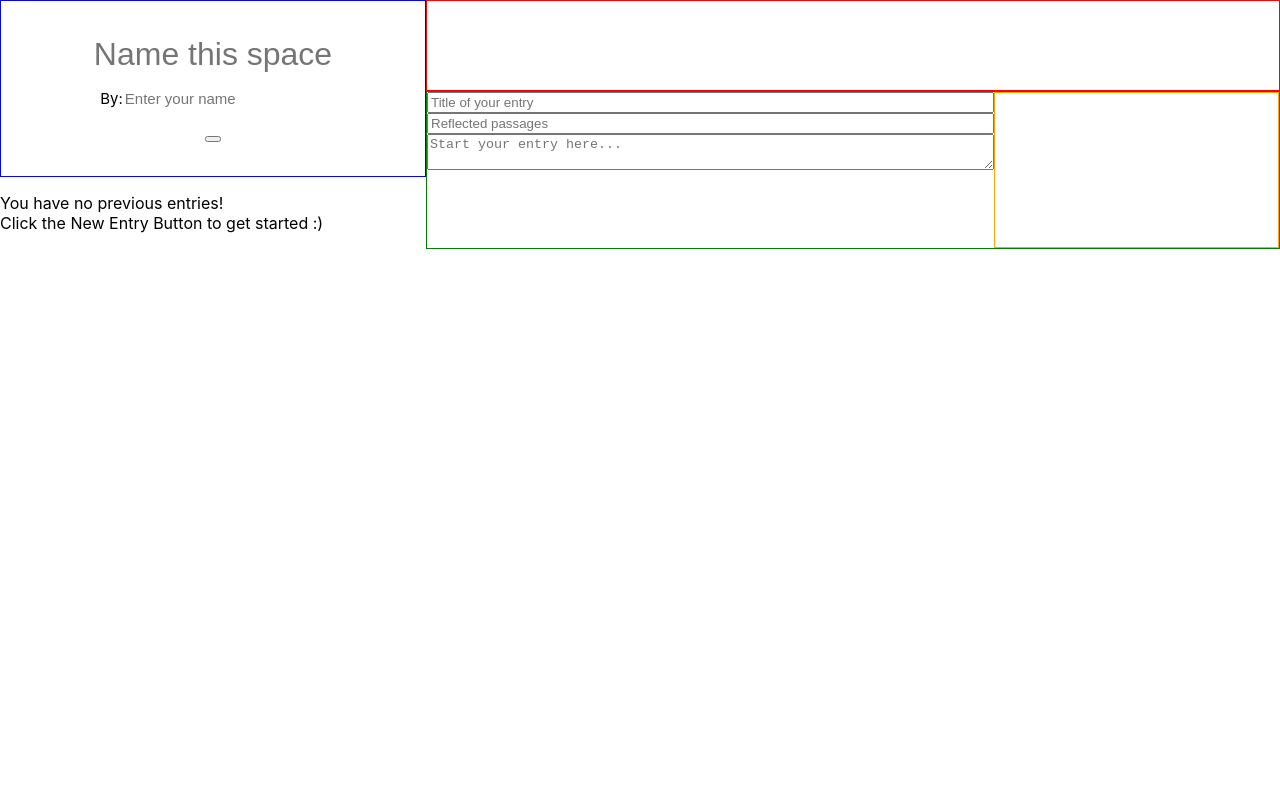
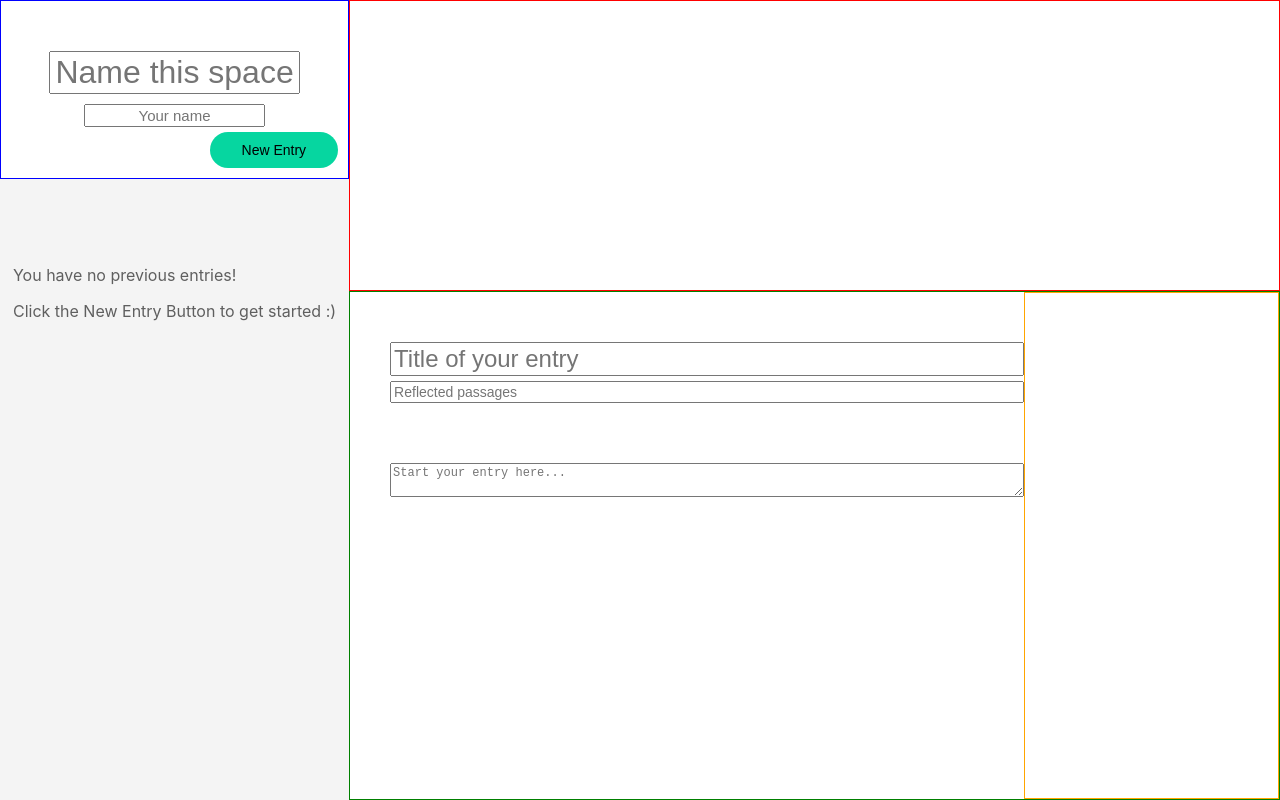
Before and after one commit to chloebyunn/devo, a React (Create React App) app: page / in a window 1280 px wide. Built offline with nearby package versions, Linux system fonts and the light colour scheme.

Commit message:
fix height bug and additional ui additions

```diff
--- a/src/App.js
+++ b/src/App.js
@@ -14,6 +14,23 @@ class App extends Component {
     this.state = {
       previousEntries: [],
     };
+  }
+
+  addEntry() {
+    this.setState({
+      previousEntries: [... {
+        date: '',
+        title: '',
+        passages: '',
+        content: '',
+      }]
+    })
+    // this.state.previousEntries.push({
+    //   date: '',
+    //   title: '',
+    //   passages: '',
+    //   content: '',
+    // })
   }
 
   getNumDay() {
@@ -42,19 +59,19 @@ class App extends Component {
   render() {
 
     const noPreviousEntriesMessage = (
-      <p>You have no previous entries! <br />
-         Click the New Entry Button to get started :) </p>
+      <div className="no-entries-message">
+        <p>You have no previous entries! </p>
+        <p> Click the New Entry Button to get started :) </p>
+      </div>
     )
 
 
     return (
-      <div className="App">
-        <div className="App-container">
+        <div className="App">
           <div className="sidebar">
-            <TitleCard />
+            <TitleCard addEntry={this.addEntry} />
             <div className="entries-container">
               {this.state.previousEntries.length === 0 && noPreviousEntriesMessage}
-
             </div>
 
           </div>
@@ -63,7 +80,6 @@ class App extends Component {
             <NewEntry className="new-entry" />
           </div>
         </div>
-      </div>
     );
   }
 }
--- a/src/App.scss
+++ b/src/App.scss
@@ -1,22 +1,37 @@
-.App {
-  display: flex;
+html, body {
   height: 100%;
-
 }
 
-.App-container {
+#root {
+  height: 100%;
+}
+
+.App {
   flex: 1;
   display: flex;
   height: 100%;
-
 }
 
-.sidebar{
-  flex: 0.75
+.sidebar {
+  flex: 3;
+  display: flex;
+  flex-direction: column;
 }
 
 .main-space {
- flex: 2;
+ flex: 8;
  display: flex;
  flex-direction: column;
 }
+
+.entries-container {
+  flex: 7;
+  display: flex;
+  justify-content: center;
+  background-color: #F4F4F4;
+}
+
+.no-entries-message {
+  margin-top: 70px;
+  color: #5f5f5f;
+}
--- a/src/component/Button/Button.js
+++ /dev/null
@@ -1,27 +0,0 @@
-import React, { Component } from 'react';
-import './Button.scss';
-import PropTypes from 'prop-types';
-
-class Button extends Component {
-    constructor() {
-        super();
-        this.state ={
-
-        };
-    }
-
-    render() {
-        return (
-            <div className="button-container">
-              <button></button>
-
-            </div>
-        );
-    }
-}
-
-Button.propTypes = {
-  buttonText: PropTypes.string,
-}
-
-export default Button;
--- a/src/component/ImageSelector/ImageSelector.scss
+++ b/src/component/ImageSelector/ImageSelector.scss
@@ -1,4 +1,4 @@
 .image-selector {
-    flex: 2;
+    flex: 4;
     border: red 1px solid;
 }
--- a/src/component/NewEntry/NewEntry.js
+++ b/src/component/NewEntry/NewEntry.js
@@ -1,6 +1,7 @@
 import React, { Component } from 'react';
 import './NewEntry.scss';
 import Card from'../../component/Card/Card';
+import Tags from '../../component/Tags/Tags';
 
 class NewEntry extends Component {
 
@@ -17,6 +18,7 @@ class NewEntry extends Component {
               <div className="devotional-area">
                 <input type="text" className="title" placeholder="Title of your entry"/>
                 <input type="text" className="reflected-passages" placeholder="Reflected passages"/>
+                <Tags />
                 <textarea className="content" placeholder="Start your entry here..."/>
               </div>
               <div className="right-card-area">
--- a/src/component/NewEntry/NewEntry.scss
+++ b/src/component/NewEntry/NewEntry.scss
@@ -1,17 +1,44 @@
 .new-entry {
-    flex: 3.5;
-    border: green 1px solid;
-    display: flex;
-    flex-direction: row;
+  flex: 7;
+  border: green 1px solid;
+  display: flex;
+  flex-direction: row;
 }
 
 .devotional-area {
-  flex: 3;
+  flex: 5;
   display: flex;
   flex-direction: column;
+  margin: 50px 0 0 40px;
 }
 
 .right-card-area {
   border: orange 1px solid;
-  flex: 1.5;
+  flex: 2;
 }
+
+.title {
+  font-size: 24px;
+  margin-bottom: 5px;
+
+  &:hover {
+    outline: none;
+  }
+}
+
+.reflected-passages {
+  font-size: 14px;
+  margin-bottom: 60px;
+
+  &:hover {
+    outline: none;
+  }
+}
+
+.content {
+  font-size: 12px;
+
+  &:hover {
+    outline: none;
+  }
+}
--- a/src/component/PreviousEntry/PreviousEntry.scss
+++ b/src/component/PreviousEntry/PreviousEntry.scss
@@ -13,7 +13,6 @@
     align-items: center;
     padding: 5px 5px 5px 8px;
     width: 85px;
-
 }
 
 .content-section {
--- a/src/component/TitleCard/TitleCard.js
+++ b/src/component/TitleCard/TitleCard.js
@@ -1,6 +1,6 @@
 import React, { Component } from 'react';
 import './TitleCard.scss';
-import Button from '../../component/Button/Button';
+import PropTypes from 'prop-types';
 
 class TitleCard extends Component {
     constructor() {
@@ -16,15 +16,16 @@ class TitleCard extends Component {
         return (
             <div className="titlecard-container">
                 <input className="title-field" type="text" placeholder="Name this space" />
-                <div className="name-fields">
-                    <p className="small-field">By:  </p>
-                    <input className="small-field" type="text" placeholder="Enter your name" />
-                </div>
-                <Button />
+                <input className="name-field" type="text" placeholder="Your name" />
+                <button className="new-entry-button" onClick={this.props.addEntry}> New Entry </button>
             </div>
 
         );
     }
 }
 
+TitleCard.propTypes = {
+    addEntry: PropTypes.func,
+}
+
 export default TitleCard;
--- a/src/component/TitleCard/TitleCard.scss
+++ b/src/component/TitleCard/TitleCard.scss
@@ -1,32 +1,45 @@
 .titlecard-container {
+    position: relative;
+    flex: 2;
+    height: 175px;
+    border: blue 1px solid;
     display: flex;
     flex-direction: column;
-    justify-content: center;
+    justify-content: flex-start;
     align-items: center;
-    // max-width: 420px;
-    height: 175px;
-    border: blue 1px solid;
+
 }
 
 .title-field {
-    // margin-top: 35px;
-    border-style: none;
+    width: 70%;
     font-size: 32px;
     text-align: center;
-    outline: 0;
+    margin-top: 50px;
+
+    &:hover {
+       outline: none;
+    }
 }
 
-.name-fields {
-    display: flex;
-    flex-direction: row;
-    justify-content: center;//x
-    align-items: center;
+.name-field {
+    margin-top: 10px;
+    width: 50%;
+    text-align: center;
+    font-size: 15px;
+
+    &:hover {
+        outline: none;
+     }
 }
 
-.small-field {
-    border-style: none;
-    font-size: 15px;
-    // width: 20%;
-    // margin: 5px 0 0 0;
-    // width: inherit;
+.new-entry-button {
+    position: absolute;
+    background-color: #06D6A0;
+    border: none;
+    padding: 10px 32px;
+    border-radius: 30px 30px 30px 30px;
+    font-size: 14px;
+    margin: 10px;
+    bottom: 0;
+    right: 0;
 }
```
Also changed, not shown: src/component/Button/Button.scss (deleted).
